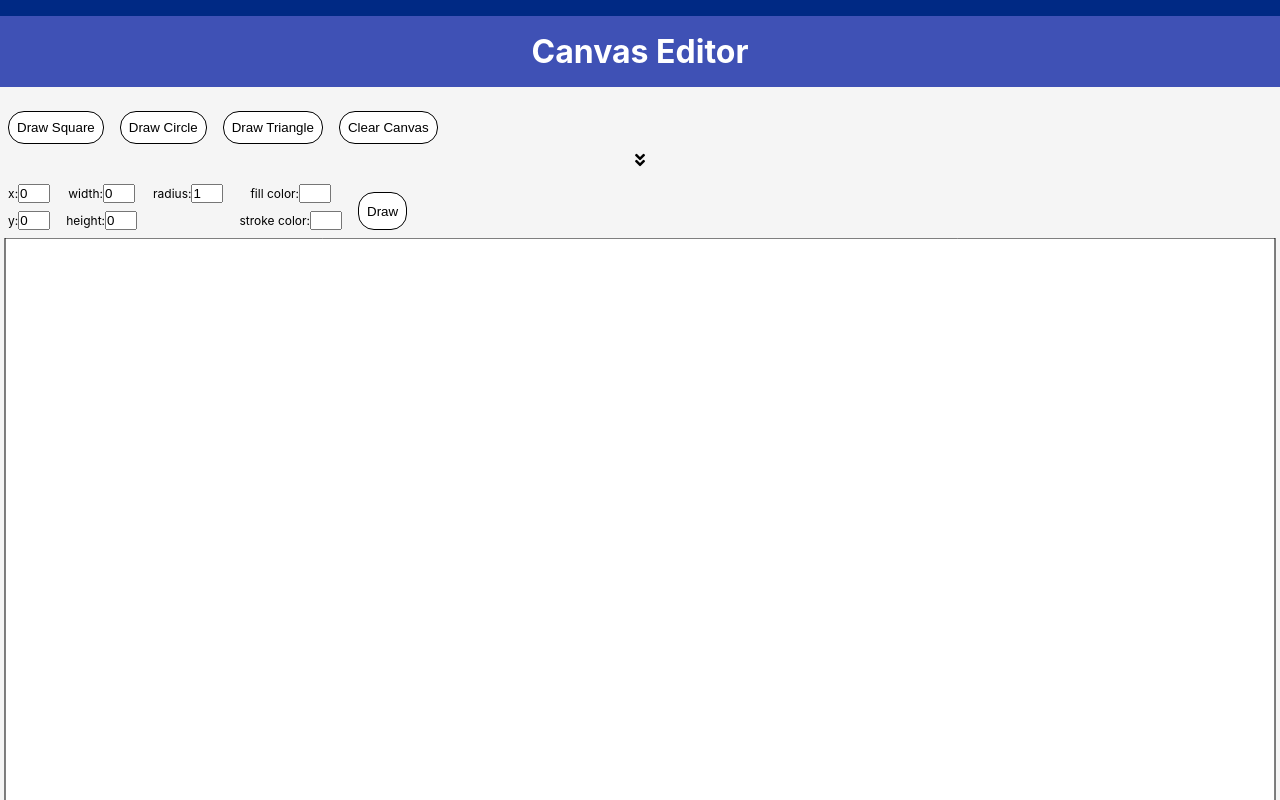
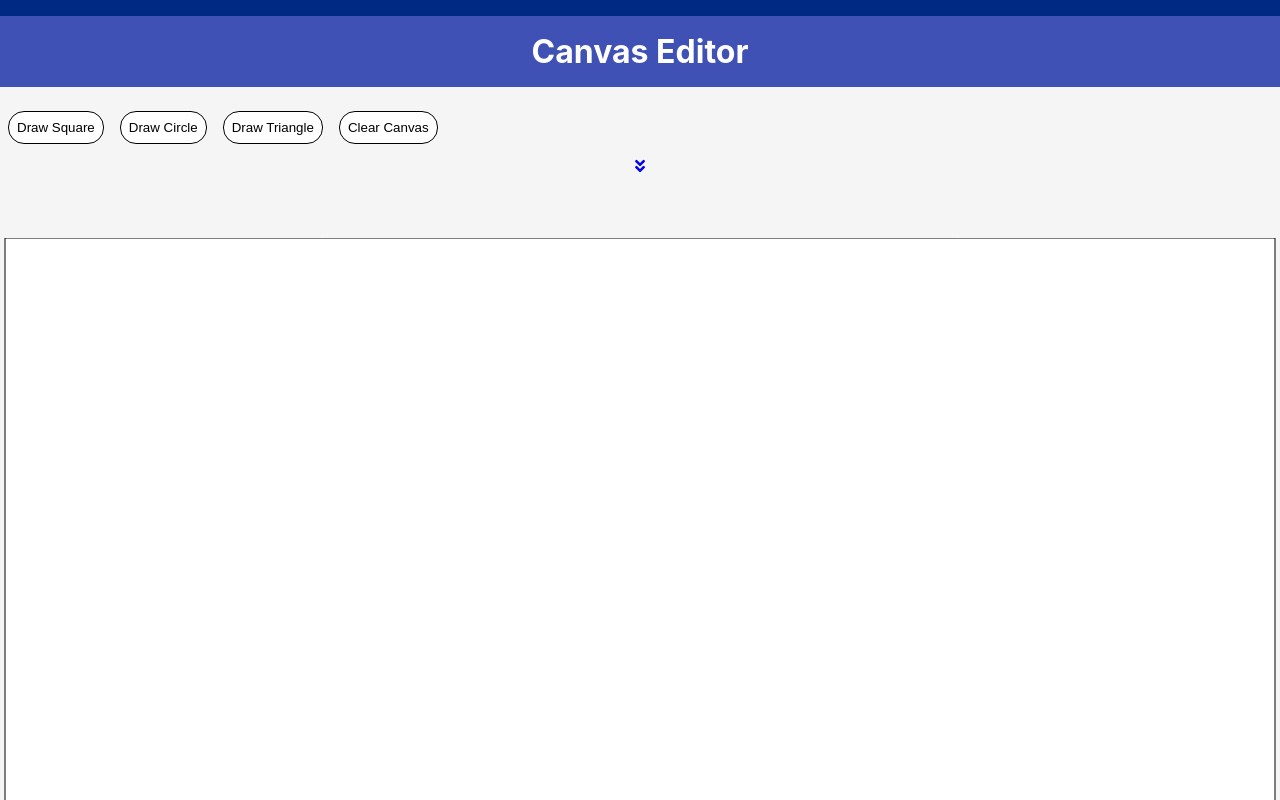
Before and after one commit to jbratcher/canvas_editor, a React (Create React App) app: page / in a window 1280 px wide. Shown: the top 800 px of the page. Built offline with nearby package versions, Linux system fonts and the light colour scheme.

Commit message:
feat menu open and close buttons for attriute inputs

```diff
--- a/src/App.scss
+++ b/src/App.scss
@@ -84,12 +84,33 @@ main {
   display: flex;
   flex-direction: column;
 
-  i.fas {
-    margin-bottom: 1rem
+  &:target .attributeInputs {
+    transform: scaleY(0);
   }
 
-  .atrributeInputs{
+  #openNav {
+    display: block;
+    margin: 0.25rem 0 0.5rem;
+  }
+
+  .attributeInputs {
     display: flex;
+    transform: scaleY(0);
+    transition: 0.5s all ease;
+
+    &:target {
+      transform: scaleY(1);
+
+      #closeNav {
+        display: flex;
+      }
+
+    }
+
+    #closeNav {
+      display: none;
+    }
+
   }
 
   .column {
--- a/src/canvas/Menu.js
+++ b/src/canvas/Menu.js
@@ -39,7 +39,7 @@ class Menu extends Component {
 
     return (
 
-      <section className="menuContainer">
+      <section className="menuContainer" id="menuContainer">
 
         <section className="functionsContainer">
 
@@ -90,9 +90,11 @@ class Menu extends Component {
 
         <section className="attributesMenu">
 
-          <i className="fas fa-angle-double-down"></i>
+          <a href="#attributeInputs" id="openNav"><i className="fas fa-angle-double-down"></i></a>
 
-          <section className="atrributeInputs">
+          <section className="attributeInputs" id="attributeInputs">
+
+          <a href="#attributesMenu"id="closeNav"><i className="fas fa-angle-double-up"></i></a>
 
             <section className="column">
               <label>x:
```
